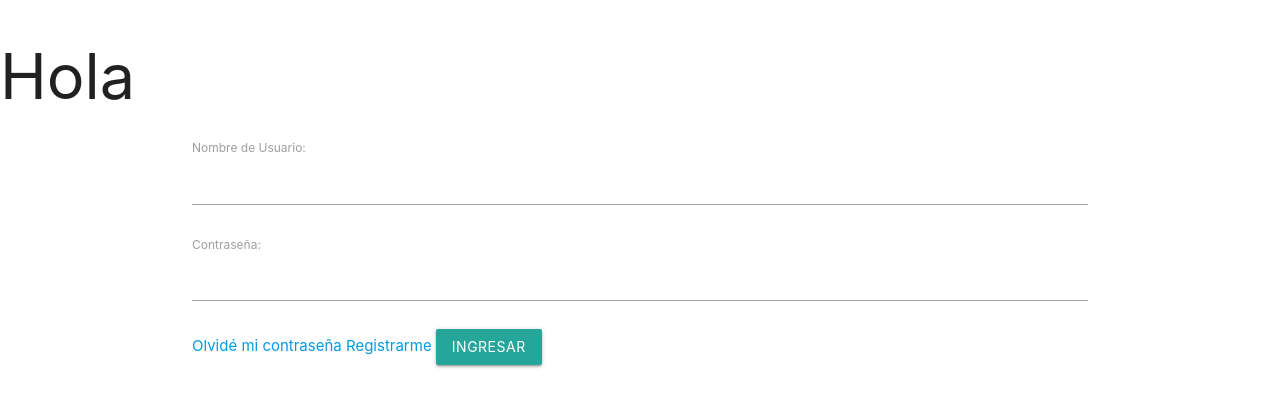
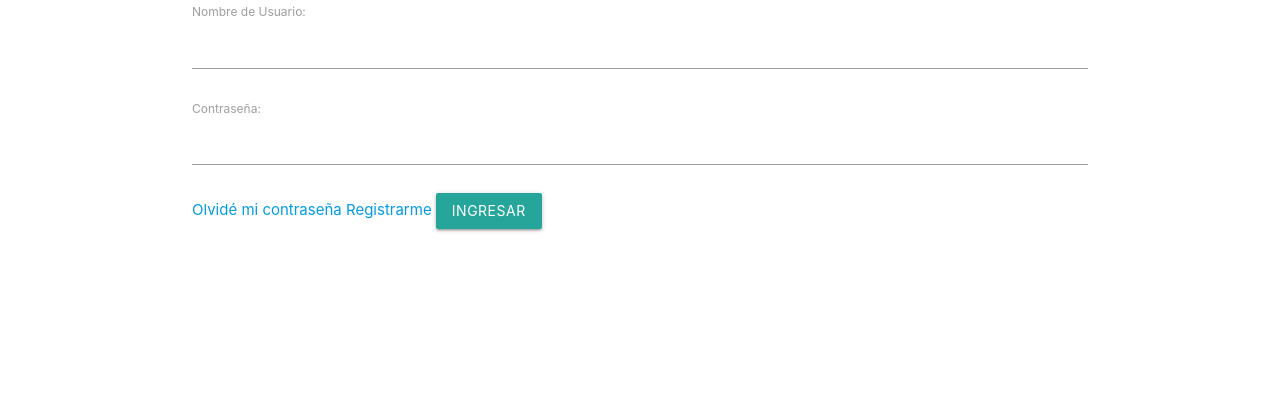
Before and after one commit to Tekorita/gestor_inventario, a Django app: page / in a window 1280 px wide. Shown: the top 407 px of the page. Run offline with Django 3.2, Linux system fonts and the light colour scheme; parts of the project's set-up code (start-up, migrations or seed data) failed here and were passed over; some libraries are stand-ins or nearby versions.

Commit message:
Revert "modificaciones varias"
This reverts commit 7c362a3d9a190bca6888ad1375a8fd8e5a1e8621.

```diff
--- a/templates/base/base.html
+++ b/templates/base/base.html
@@ -13,7 +13,7 @@
 <body>
     <header>
         {% block navbar %}
-			  <h1>Hola</h1>
+
         {% endblock %}
     </header>
     <div class="container">
```
